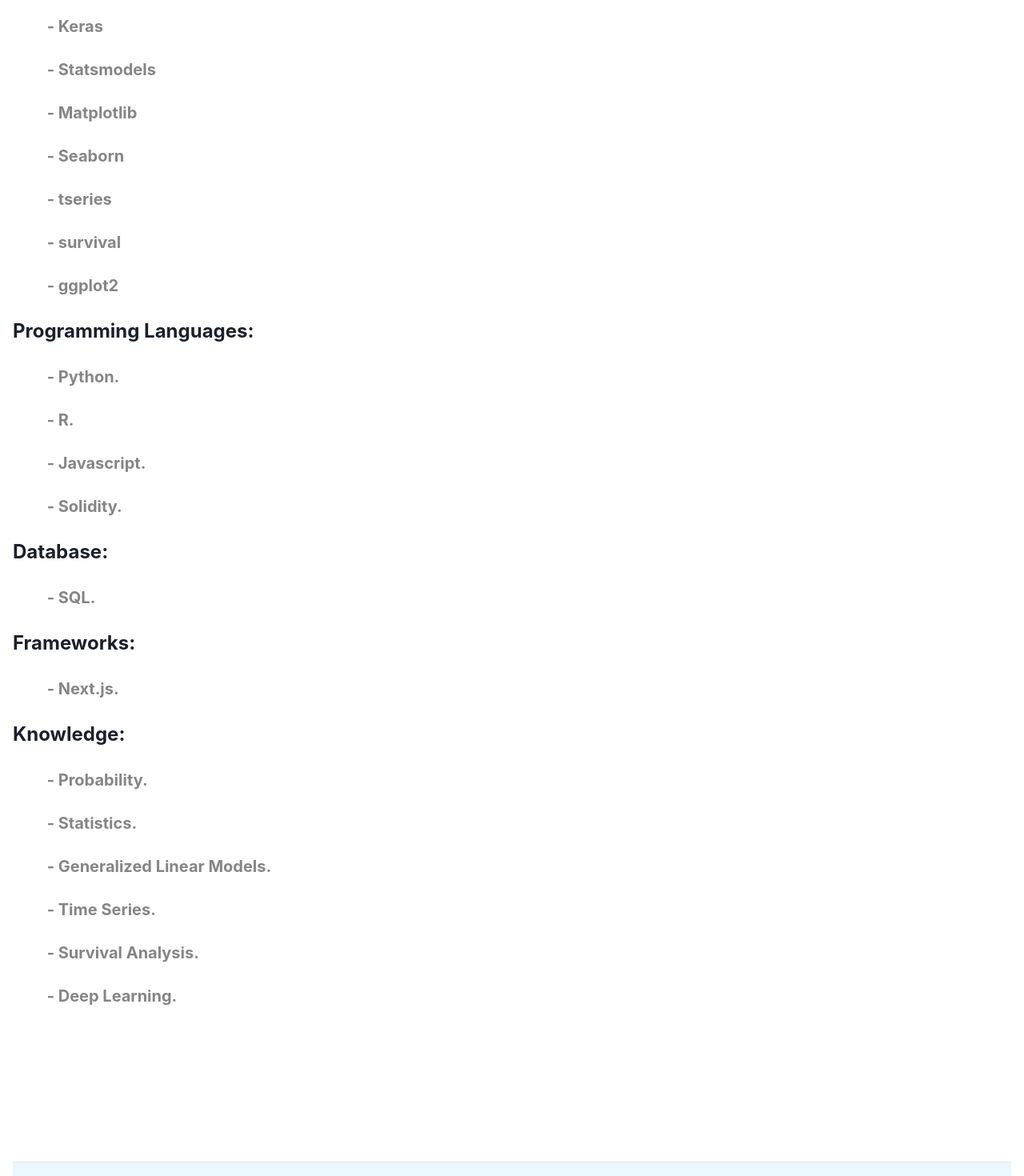
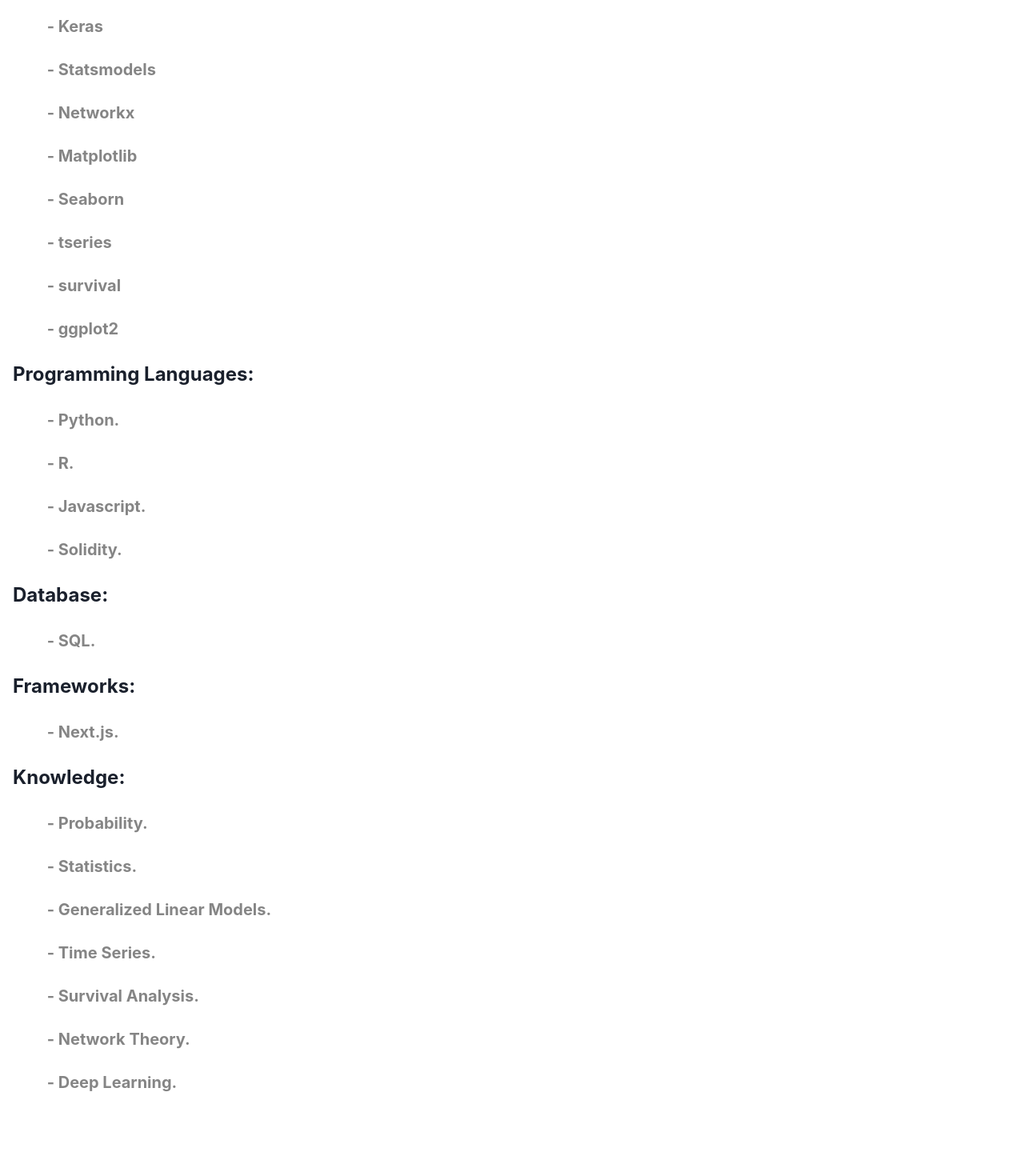
Before and after one commit to KenatSF/kenny-projects, a Next.js app: page /skills in a window 1280 px wide. Shown: the part 680-2150 px from the top of the page at 80% size. Built offline with nearby package versions, Linux system fonts and the light colour scheme.

Commit message:
Missing skill added

```diff
--- a/pages/skills.js
+++ b/pages/skills.js
@@ -39,6 +39,10 @@
             <br />
             <Text fontSize='xl' noOfLines={[1, 2, 3]} as='b' color='blackAlpha.600'>
                 &nbsp;&nbsp;&nbsp;&nbsp;&nbsp;&nbsp;&nbsp;&nbsp; - Statsmodels
+            </Text>
+            <br />
+            <Text fontSize='xl' noOfLines={[1, 2, 3]} as='b' color='blackAlpha.600'>
+                &nbsp;&nbsp;&nbsp;&nbsp;&nbsp;&nbsp;&nbsp;&nbsp; - Networkx
             </Text>
             <br />
             <Text fontSize='xl' noOfLines={[1, 2, 3]} as='b' color='blackAlpha.600'>
@@ -122,6 +126,10 @@
             </Text>
             <br />
             <Text fontSize='xl' noOfLines={[1, 2, 3]} as='b' color='blackAlpha.600'>
+                &nbsp;&nbsp;&nbsp;&nbsp;&nbsp;&nbsp;&nbsp;&nbsp; - Network Theory.
+            </Text>
+            <br />
+            <Text fontSize='xl' noOfLines={[1, 2, 3]} as='b' color='blackAlpha.600'>
                 &nbsp;&nbsp;&nbsp;&nbsp;&nbsp;&nbsp;&nbsp;&nbsp; - Deep Learning.
             </Text>
             <br />
```
